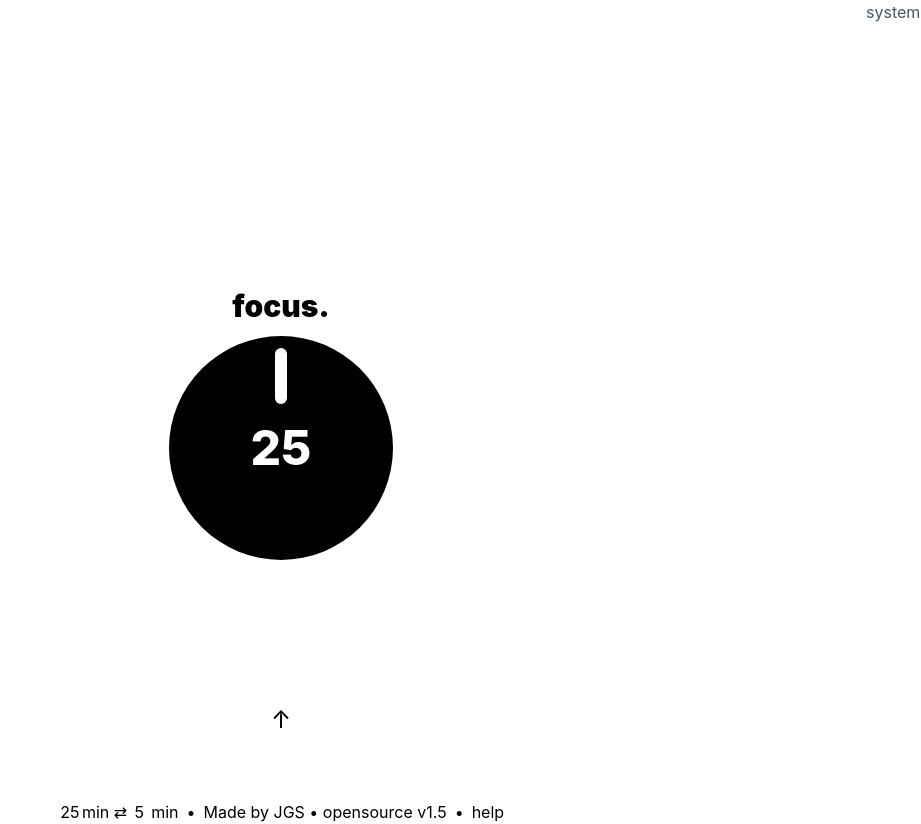
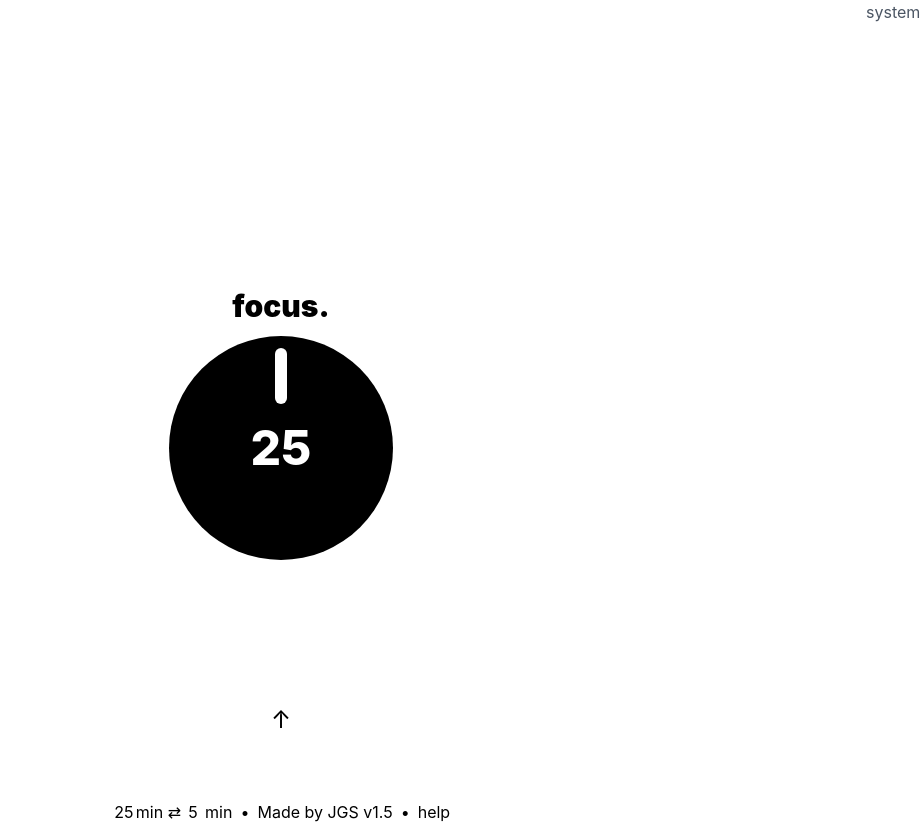
Before and after one commit to JGStyle/focus, a Next.js app: page / in a window 1280 px wide. Shown: the whole page, without its empty margins (359-1280 px from the left). Built offline with nearby package versions, Linux system fonts and the light colour scheme.

Commit message:
footer adjustment

```diff
--- a/pages/index.tsx
+++ b/pages/index.tsx
@@ -209,7 +209,7 @@ const Home: NextPage = () => {
               className="ml-2 hover:underline mr-2"
               href="https://github.com/JGStyle"
             >
-              Made by JGS • opensource v1.5
+              Made by JGS v1.5
             </a>
             •
             <button
```
